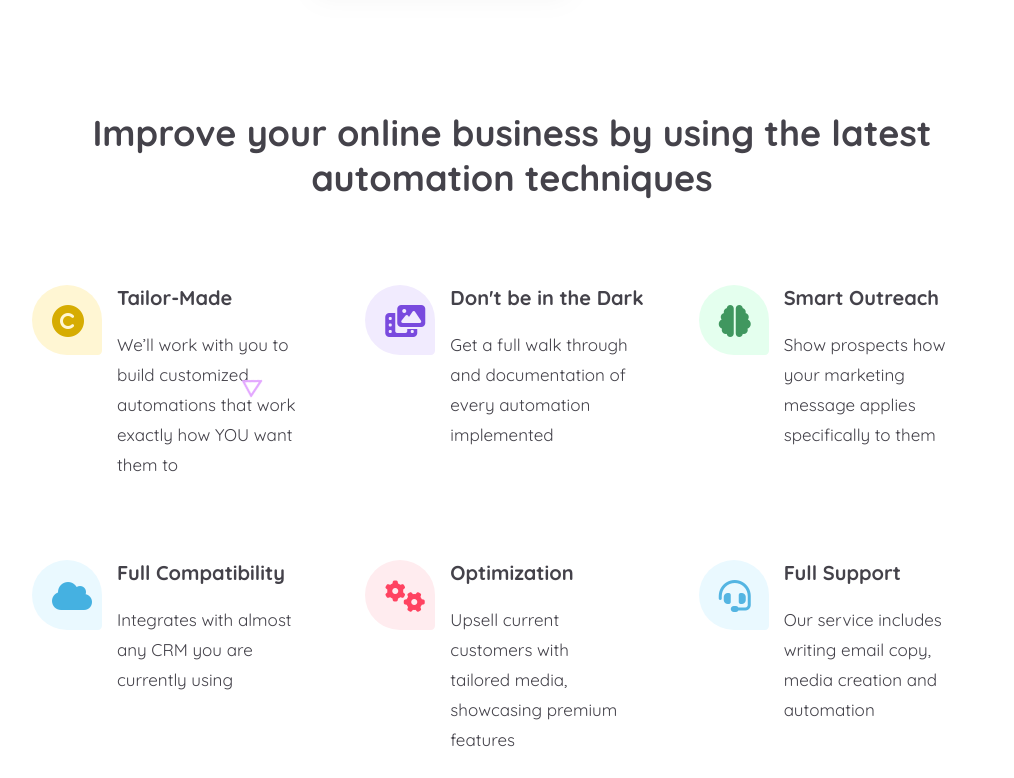
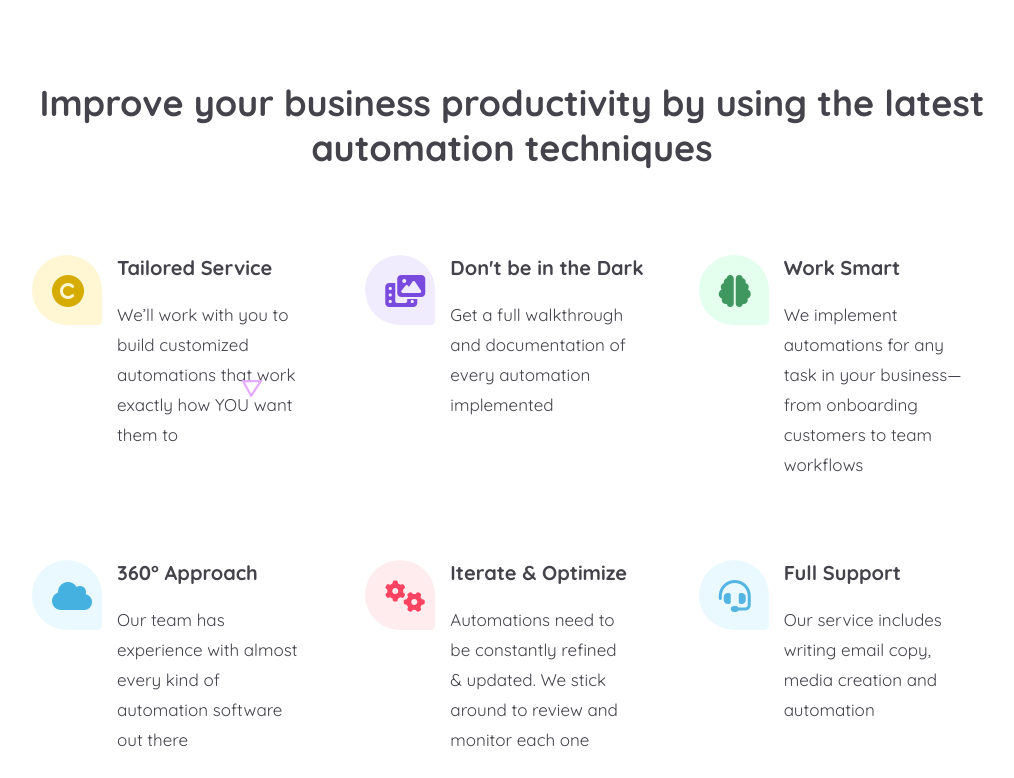
Before and after one commit to omer2018/website, a plain HTML site: page index.html in a window 1280 px wide. Shown: the part 1511-2289 px from the top of the page, without its empty margins (128-1142 px from the left). Drawn offline with Linux system fonts and the light colour scheme.

Commit message:
update copy

```diff
--- a/index.html
+++ b/index.html
@@ -93,7 +93,7 @@
     <!-- feature -->
     <div class="container feature">
         <div class="row">
-            <div class="title col-12">Improve your online business by using the latest automation techniques</div>
+            <div class="title col-12">Improve your business productivity by using the latest automation techniques</div>
             <div id="feature_block" class="feature-block col-12"> </div>
 
         </div>
@@ -136,7 +136,7 @@
             <div class="footer-row">
                 <div class="footer-paragraf">
                     <img src="./img/logo.png">
-                    <p>Personalized Marketing. Productivity on autopilot. www.jet-cube.com
+                    <p>Productivity on autopilot. www.jet-cube.com
                     </p>
                 </div>
             </div>
--- a/js/data/features.js
+++ b/js/data/features.js
@@ -3,7 +3,7 @@ const featureData = {
     features: [
     {
         icon: "fas fa-copyright fa-2x",
-        title: 'Tailor-Made',
+        title: 'Tailored Service',
         description: 'We’ll work with you to build customized automations that work exactly how YOU want them to',
         active: true,
         background: 'FFF6D3' ,
@@ -12,23 +12,23 @@ const featureData = {
     {
         icon: "fas fa-photo-video fa-2x",
         title: 'Don\'t be in the Dark',
-        description: 'Get a full walk through and documentation of every automation implemented',
+        description: 'Get a full walkthrough and documentation of every automation implemented',
         active: true,
         background: 'F1EBFE',
         color: '794ADE'
     },
     {
         icon: "fas fa-brain fa-2x",
-        title: 'Smart Outreach',
-        description: 'Show prospects how your marketing message applies specifically to them',
+        title: 'Work Smart',
+        description: 'We implement automations for any task in your business— from onboarding customers to team workflows',
         active: true,
         background: 'E4FFEE',
         color: '40975F'
     },
     {
         icon: "fas fa-cloud fa-2x ",
-        title: 'Full Compatibility',
-        description: 'Integrates with almost any CRM you are currently using',
+        title: '360° Approach',
+        description: 'Our team has experience with almost every kind of automation software out there',
         active: true,
         background: 'EAF9FF' ,
         color: '45B1E1'
@@ -36,8 +36,8 @@ const featureData = {
     },
     {
         icon: "fas fa-cogs fa-2x",
-        title: 'Optimization',
-        description: 'Upsell current customers with tailored media, showcasing premium features',
+        title: 'Iterate & Optimize',
+        description: 'Automations need to be constantly refined & updated. We stick around to review and monitor each one',
         active: true,
         background: 'FFECEF' ,
         color: 'FF4361'
--- a/js/data/homeAboutData.js
+++ b/js/data/homeAboutData.js
@@ -22,7 +22,7 @@ const homeAboutData = {
         color: 'A55CEF',
         bg_color: 'FFF5F6',
         title: 'Be Independent not Dependant',
-        text: 'We\'ll provide detailed documentation and in person explanations on how each automation works',
+        text: 'We\'ll provide detailed documentation and in person explanations on each automation',
         active: true
     },
     {
```
Also changed, not shown: letstalk.html (+1 -1 lines).
